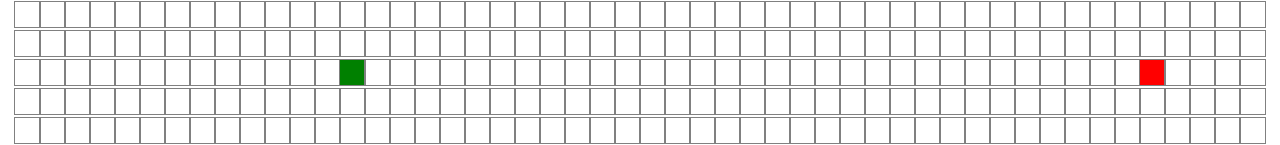
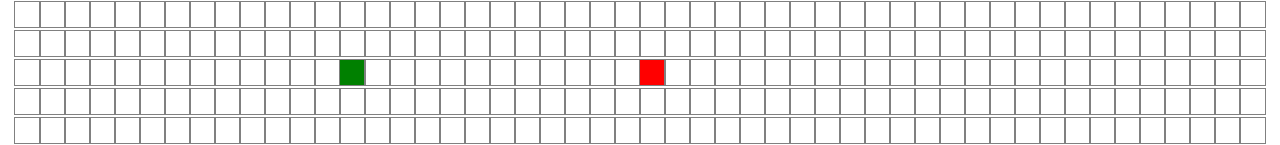
Before and after one commit to ChristopherChau/PathFindingVisualizer, a React (Create React App) app: page / in a window 1280 px wide. Shown: the part 352-497 px from the top of the page. Built offline with nearby package versions, Linux system fonts and the light colour scheme.

Commit message:
Moved funcs into helpers

```diff
--- a/src/PathFindingVisualizer/PathFindingVisualizer.jsx
+++ b/src/PathFindingVisualizer/PathFindingVisualizer.jsx
@@ -5,7 +5,7 @@ import { dijkstra } from '../algorithms/dijkstras';
 import Node from './Node/Node';
 
 const FINISH_NODE_ROW = 10;
-const FINISH_NODE_COL = 45;
+const FINISH_NODE_COL = 25;
 const START_NODE_ROW = 10;
 const START_NODE_COL = 13;
 export default class PathFindingVisualizer extends Component {
@@ -30,7 +30,7 @@ export default class PathFindingVisualizer extends Component {
         newGrid[node.row][node.col] = newNode;
         // console.log(newGrid);
         this.setState({ nodes: newGrid });
-      }, 50 * i); // Increased delay for smoother animation
+      }, 40 * i); // Increased delay for smoother animation
     }
   }
 
@@ -102,3 +102,11 @@ const createNode = (row,col) => {
     isVisitedAgain: false,
   };
 };
+
+const getNewGridWithWall = (grid, row, col) => {
+  const newGrid = grid.slice();
+  const node = newGrid[row][col];
+  const newNode  = {...node, isWall: !node.isWall};
+  newGrid[row][col] = newNode;
+  return newGrid;
+}
--- a/src/algorithms/dijkstras.js
+++ b/src/algorithms/dijkstras.js
@@ -1,53 +1,18 @@
 /* eslint-disable no-unused-vars */
-// import helpers from './helper';
+import helpers from './helper';
 
 export function dijkstra(grid, start, finish){
   const visitedNodesInOrder = [];
   start.distance = 0;
-  const unvisitedNodes = getAllNodes(grid);
+  const unvisitedNodes = helpers.getAllNodes(grid);
   while (!!unvisitedNodes.length) {
-    sortByDistance(unvisitedNodes);
+    helpers.sortByDistance(unvisitedNodes);
     const closestNode = unvisitedNodes.shift();
     if (closestNode.distance === Infinity) return visitedNodesInOrder;
     closestNode.visited = true;
     visitedNodesInOrder.push(closestNode);
     if (closestNode === finish) return visitedNodesInOrder;
-    updateUnvisitedNeighbors(closestNode, grid);
+    helpers.updateUnvisitedNeighbors(closestNode, grid);
   }
 
 }
-
-
-function getAllNodes(grid){
-  let allNodes = [];
-  for (let row of grid){
-    for (let node of row){
-      allNodes.push(node);
-    }
-  }
-  return allNodes;
-}
-
-
-function sortByDistance(unvisitedNodes){
-  unvisitedNodes.sort((nodeA, nodeB) => nodeA.distance - nodeB.distance);
-}
-
-function updateUnvisitedNeighbors(node, grid){
-  const unvisitedNeighbors = getAllNeighbors(node,grid);
-  for (let neighbor of unvisitedNeighbors){
-    neighbor.distance = node.distance + 1;
-    neighbor.previousNode = node;
-  }
-}
-
-function getAllNeighbors(node, grid){
-  const neighbors = [];
-  const {row, col} = node;
-  if (row > 0)  neighbors.push(grid[row-1][col]);
-  if (row < grid.length-1) neighbors.push(grid[row+1][col]);
-  if (col > 0)  neighbors.push(grid[row][col-1]);
-  if (col < grid[0].length -1)  neighbors.push(grid[row][col+1]); // Fix here
-
-  return neighbors.filter((neighbor) => !neighbor.visited);
-}
--- a/src/algorithms/helper.js
+++ b/src/algorithms/helper.js
@@ -1,4 +1,4 @@
-/* eslint-disable import/no-anonymous-default-export */
+
 function getAllNodes(grid){
   let allNodes = [];
   for (let row of grid){
@@ -14,5 +14,24 @@ function sortByDistance(unvisitedNodes){
   unvisitedNodes.sort((nodeA, nodeB) => nodeA.distance - nodeB.distance);
 }
 
+function updateUnvisitedNeighbors(node, grid){
+  const unvisitedNeighbors = getAllNeighbors(node,grid);
+  for (let neighbor of unvisitedNeighbors){
+    neighbor.distance = node.distance + 1;
+    neighbor.previousNode = node;
+  }
+}
 
-export default {getAllNodes, sortByDistance};
+function getAllNeighbors(node, grid){
+  const neighbors = [];
+  const {row, col} = node;
+  if (row > 0)  neighbors.push(grid[row-1][col]);
+  if (row < grid.length-1) neighbors.push(grid[row+1][col]);
+  if (col > 0)  neighbors.push(grid[row][col-1]);
+  if (col < grid[0].length -1)  neighbors.push(grid[row][col+1]); // Fix here
+
+  return neighbors.filter((neighbor) => !neighbor.visited);
+}
+
+
+export default {getAllNodes, sortByDistance, updateUnvisitedNeighbors, getAllNeighbors};
```
